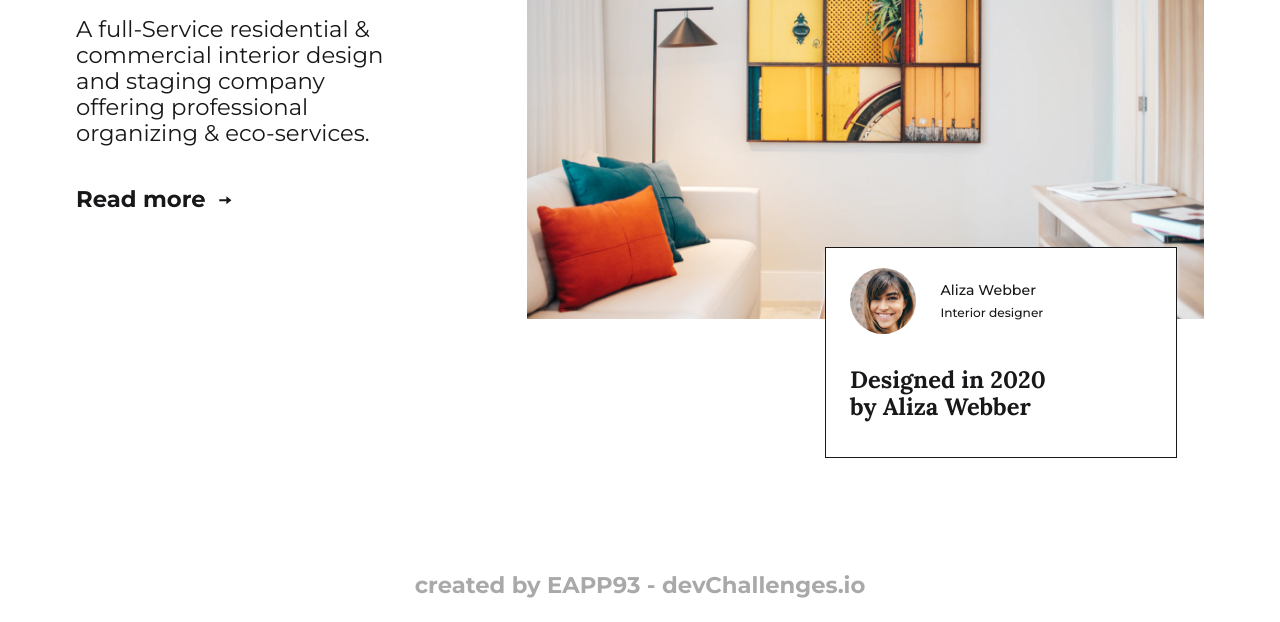
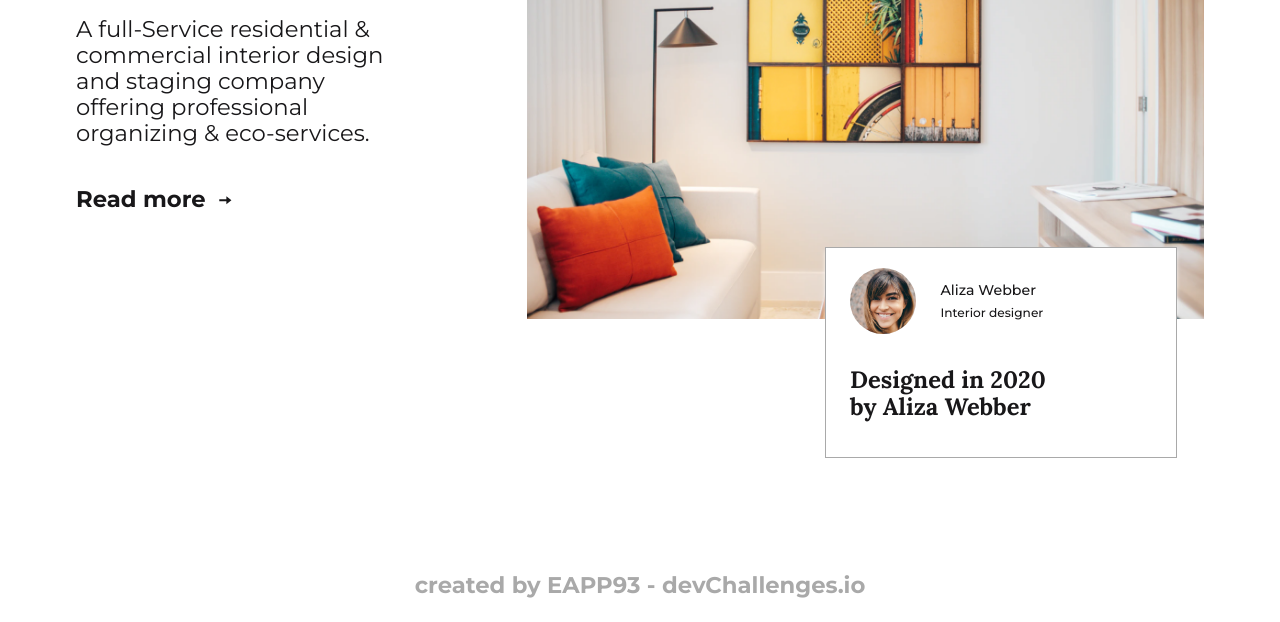
Before and after one commit to EAPP93/devchallenges__interior-consultant, a plain HTML site: page index.html in a window 1280 px wide. Shown: the part 424-1046 px from the top of the page. Drawn offline with nearby package versions, Linux system fonts and the light colour scheme.

Commit message:
fix: light mode - card border color

```diff
--- a/css/styles.css
+++ b/css/styles.css
@@ -30,7 +30,7 @@ font-family: 'Montserrat', sans-serif; */
     --shadow: 0px 4px 4px 0px rgba(255, 255, 255, 0.75);
 
     .card {
-      border: solid 1px var(--font-color);
+      border: solid 1px var(--font-color-footer);
     }
   }
 }
```
